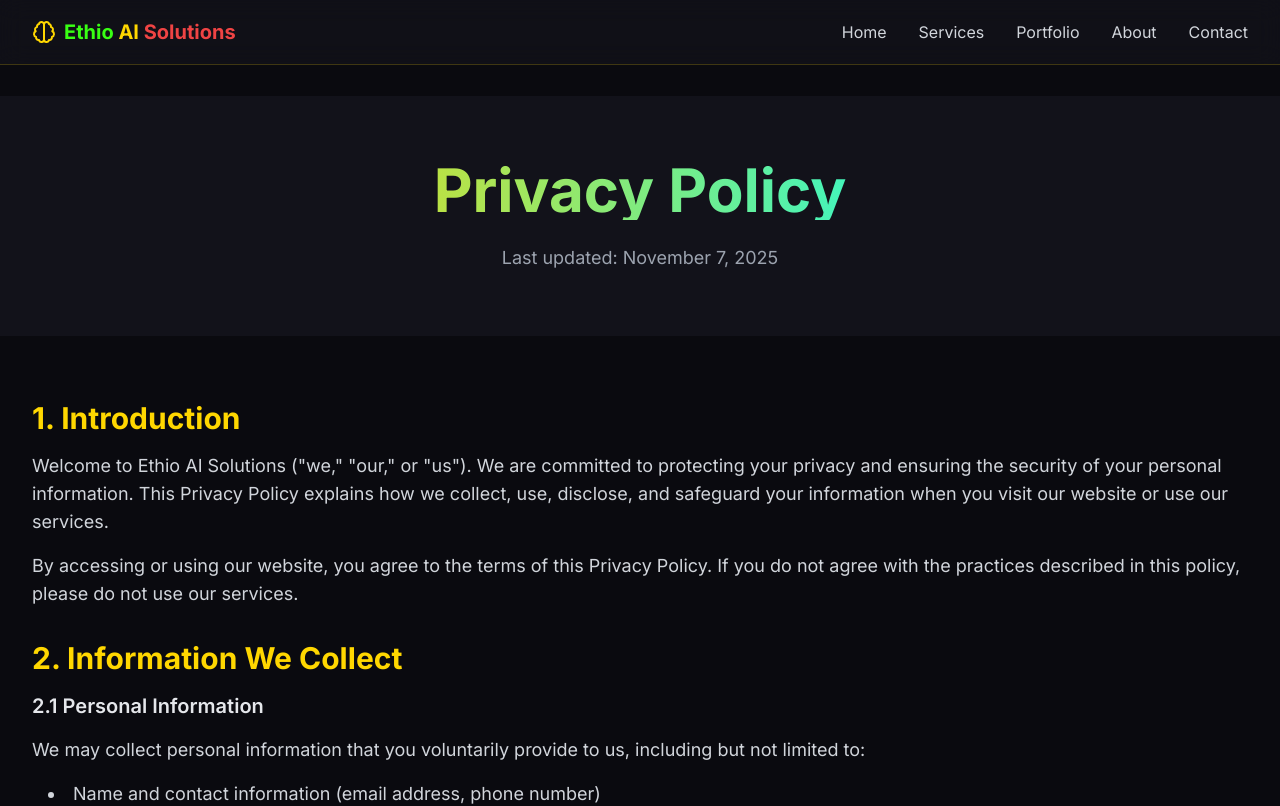
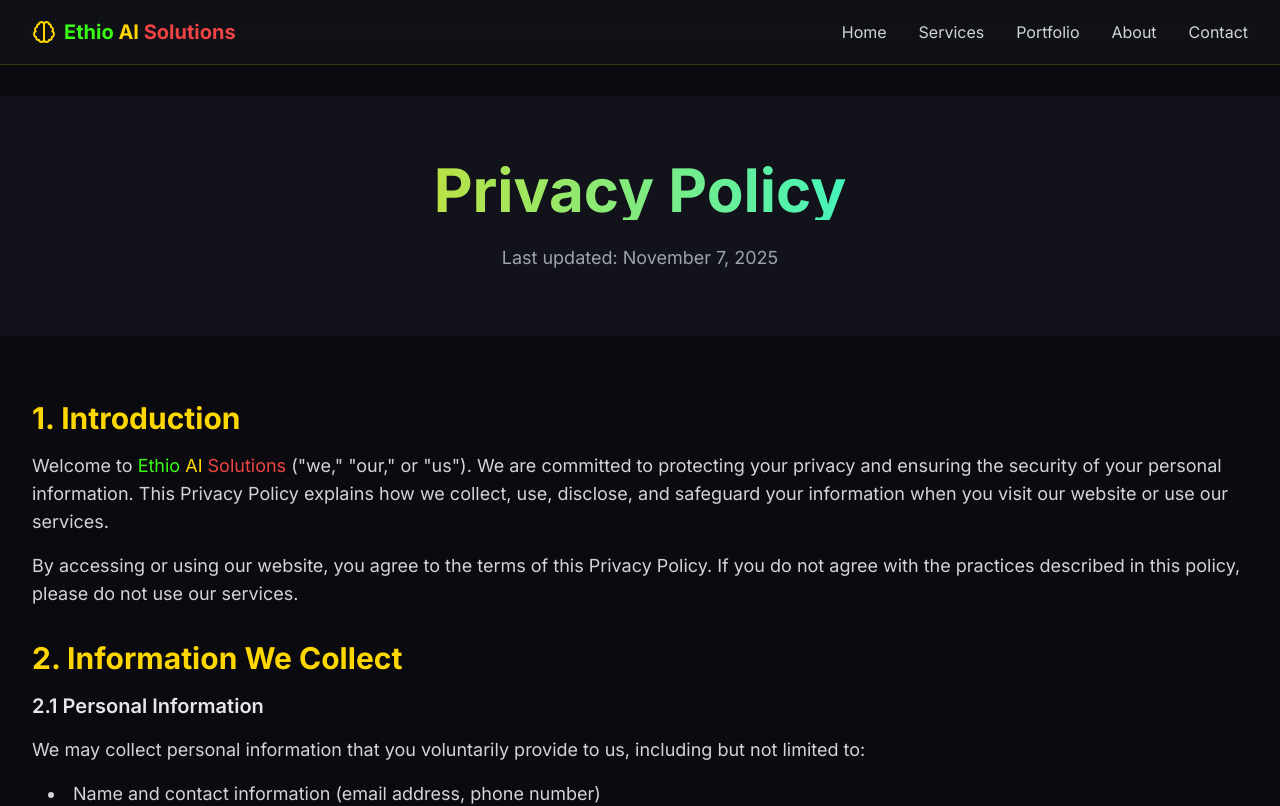
Before and after one commit to jaklilu/Ethio_AI_Solutions, a Next.js app: page /privacy in a window 1280 px wide. Shown: the top 806 px of the page. Built offline with nearby package versions, Linux system fonts and the light colour scheme.

Commit message:
Update all brand name instances to use brand colors in Privacy Policy and Terms

```diff
--- a/app/privacy/page.tsx
+++ b/app/privacy/page.tsx
@@ -42,7 +42,7 @@
             >
               <h2 className="text-2xl sm:text-3xl font-bold text-gold-primary mb-4">1. Introduction</h2>
               <p className="text-base sm:text-lg leading-relaxed">
-                Welcome to Ethio AI Solutions (&quot;we,&quot; &quot;our,&quot; or &quot;us&quot;). We are committed to protecting your privacy and ensuring the security of your personal information. This Privacy Policy explains how we collect, use, disclose, and safeguard your information when you visit our website or use our services.
+                Welcome to <span className="text-neon-green">Ethio</span>{' '}<span className="text-gold-primary">AI</span>{' '}<span className="text-red-primary">Solutions</span> (&quot;we,&quot; &quot;our,&quot; or &quot;us&quot;). We are committed to protecting your privacy and ensuring the security of your personal information. This Privacy Policy explains how we collect, use, disclose, and safeguard your information when you visit our website or use our services.
               </p>
               <p className="text-base sm:text-lg leading-relaxed">
                 By accessing or using our website, you agree to the terms of this Privacy Policy. If you do not agree with the practices described in this policy, please do not use our services.
--- a/app/terms/page.tsx
+++ b/app/terms/page.tsx
@@ -42,7 +42,7 @@
             >
               <h2 className="text-2xl sm:text-3xl font-bold text-gold-primary mb-4">1. Acceptance of Terms</h2>
               <p className="text-base sm:text-lg leading-relaxed">
-                By accessing and using the Ethio AI Solutions website and services, you accept and agree to be bound by the terms and provisions of this agreement. If you do not agree to abide by the above, please do not use this service.
+                By accessing and using the <span className="text-neon-green">Ethio</span>{' '}<span className="text-gold-primary">AI</span>{' '}<span className="text-red-primary">Solutions</span> website and services, you accept and agree to be bound by the terms and provisions of this agreement. If you do not agree to abide by the above, please do not use this service.
               </p>
             </motion.div>
 
@@ -55,7 +55,7 @@
             >
               <h2 className="text-2xl sm:text-3xl font-bold text-gold-primary mb-4">2. Description of Services</h2>
               <p className="text-base sm:text-lg leading-relaxed">
-                Ethio AI Solutions provides AI automation services, including but not limited to:
+                <span className="text-neon-green">Ethio</span>{' '}<span className="text-gold-primary">AI</span>{' '}<span className="text-red-primary">Solutions</span> provides AI automation services, including but not limited to:
               </p>
               <ul className="list-disc list-inside space-y-2 text-base sm:text-lg ml-4">
                 <li>AI agent development and deployment</li>
@@ -98,7 +98,7 @@
             >
               <h2 className="text-2xl sm:text-3xl font-bold text-gold-primary mb-4">4. Intellectual Property</h2>
               <p className="text-base sm:text-lg leading-relaxed">
-                All content, features, and functionality of our services, including but not limited to text, graphics, logos, icons, images, and software, are the exclusive property of Ethio AI Solutions or its licensors and are protected by United States and international copyright, trademark, and other intellectual property laws.
+                All content, features, and functionality of our services, including but not limited to text, graphics, logos, icons, images, and software, are the exclusive property of <span className="text-neon-green">Ethio</span>{' '}<span className="text-gold-primary">AI</span>{' '}<span className="text-red-primary">Solutions</span> or its licensors and are protected by United States and international copyright, trademark, and other intellectual property laws.
               </p>
               <p className="text-base sm:text-lg leading-relaxed mt-4">
                 You may not reproduce, distribute, modify, create derivative works of, publicly display, or otherwise use our proprietary content without our express written permission.
@@ -155,7 +155,7 @@
             >
               <h2 className="text-2xl sm:text-3xl font-bold text-gold-primary mb-4">7. Limitation of Liability</h2>
               <p className="text-base sm:text-lg leading-relaxed">
-                To the fullest extent permitted by applicable law, Ethio AI Solutions shall not be liable for any indirect, incidental, special, consequential, or punitive damages, or any loss of profits or revenues, whether incurred directly or indirectly, or any loss of data, use, goodwill, or other intangible losses resulting from:
+                To the fullest extent permitted by applicable law, <span className="text-neon-green">Ethio</span>{' '}<span className="text-gold-primary">AI</span>{' '}<span className="text-red-primary">Solutions</span> shall not be liable for any indirect, incidental, special, consequential, or punitive damages, or any loss of profits or revenues, whether incurred directly or indirectly, or any loss of data, use, goodwill, or other intangible losses resulting from:
               </p>
               <ul className="list-disc list-inside space-y-2 text-base sm:text-lg ml-4">
                 <li>Your use or inability to use our services</li>
@@ -215,7 +215,7 @@
             >
               <h2 className="text-2xl sm:text-3xl font-bold text-gold-primary mb-4">10. Indemnification</h2>
               <p className="text-base sm:text-lg leading-relaxed">
-                You agree to indemnify, defend, and hold harmless Ethio AI Solutions, its officers, directors, employees, agents, and affiliates from and against any and all claims, liabilities, damages, losses, costs, expenses, or fees (including reasonable attorneys&apos; fees) arising from or relating to:
+                You agree to indemnify, defend, and hold harmless <span className="text-neon-green">Ethio</span>{' '}<span className="text-gold-primary">AI</span>{' '}<span className="text-red-primary">Solutions</span>, its officers, directors, employees, agents, and affiliates from and against any and all claims, liabilities, damages, losses, costs, expenses, or fees (including reasonable attorneys&apos; fees) arising from or relating to:
               </p>
               <ul className="list-disc list-inside space-y-2 text-base sm:text-lg ml-4">
                 <li>Your use of our services</li>
```
